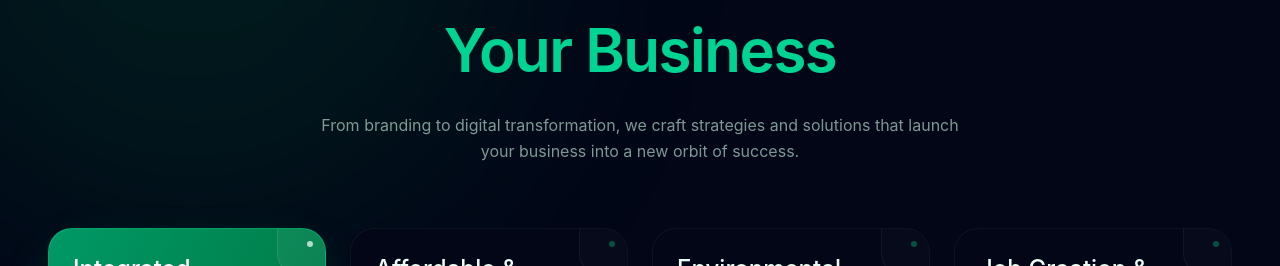
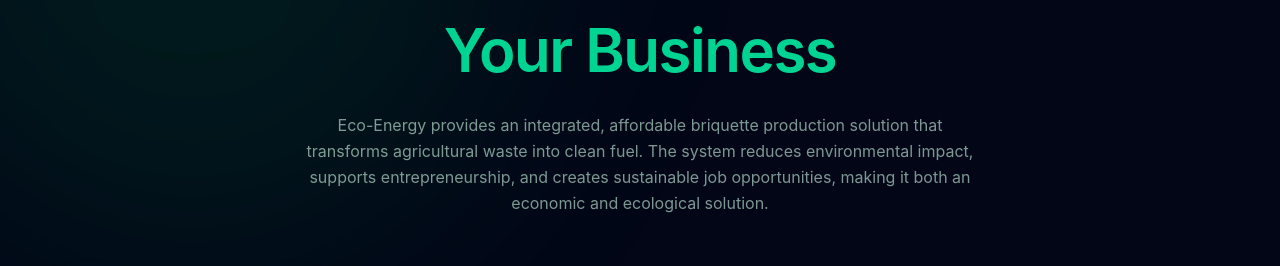
Before and after one commit to berwakellia/Eco-Energy, a React app in the folder Frontend/: page / in a window 1280 px wide. Shown: the part 2984-3250 px from the top of the page. Built offline with nearby package versions, Linux system fonts and the light colour scheme; the HTML template or start-up script is replaced by a standard one.

Commit message:
feat: update Eco-Energy value propositions and mission statements

```diff
--- a/Frontend/src/components/BusinessSolutions.jsx
+++ b/Frontend/src/components/BusinessSolutions.jsx
@@ -44,7 +44,9 @@
 
       {/* 3. Description */}
       <p className="z-10 mt-6 text-emerald-100/60 text-center max-w-2xl text-sm md:text-base leading-relaxed">
-        From branding to digital transformation, we craft strategies and solutions that launch your business into a new orbit of success.
+       Eco-Energy provides an integrated, affordable briquette production solution that transforms
+       agricultural waste into clean fuel. The system reduces environmental impact, supports entrepreneurship, and creates sustainable
+        job opportunities, making it both an economic and ecological solution.
       </p>
 
       {/* 4. Responsive Card Grid */}
```
